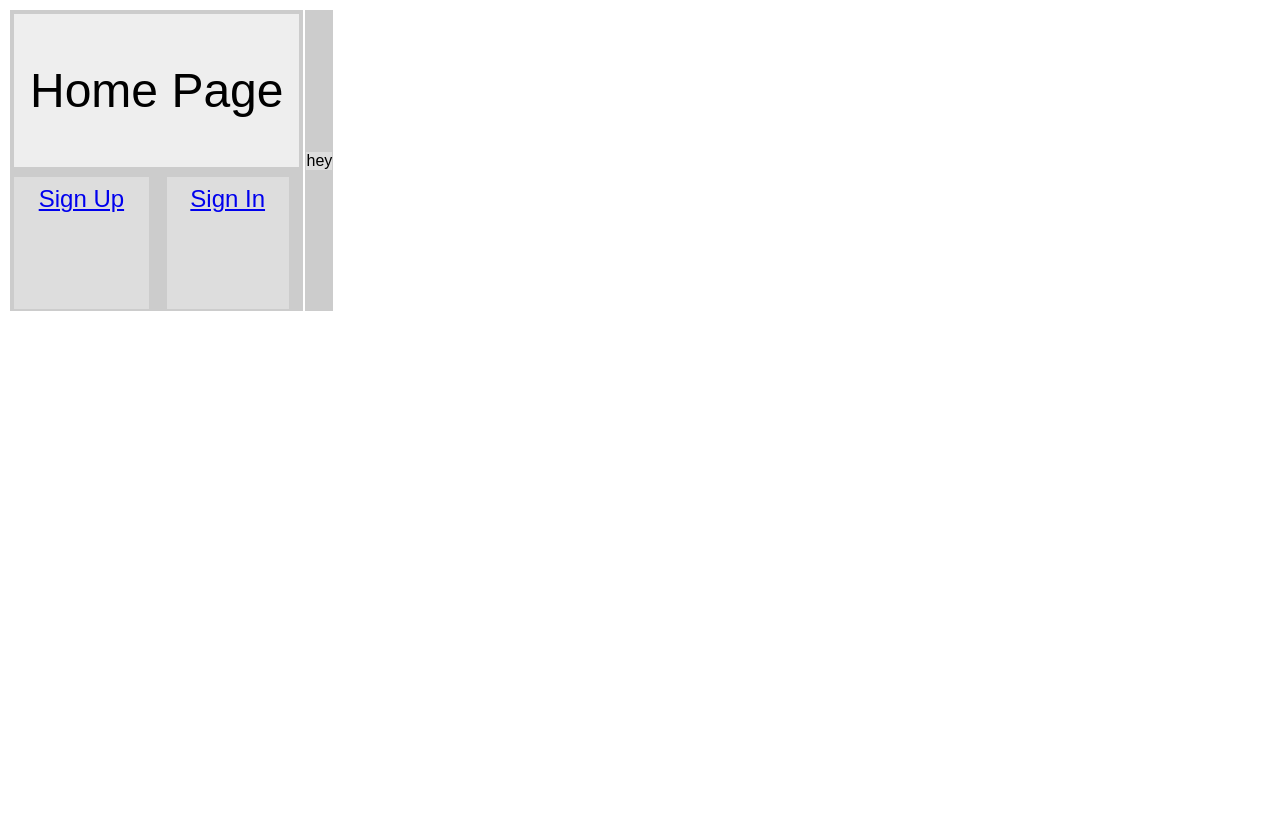
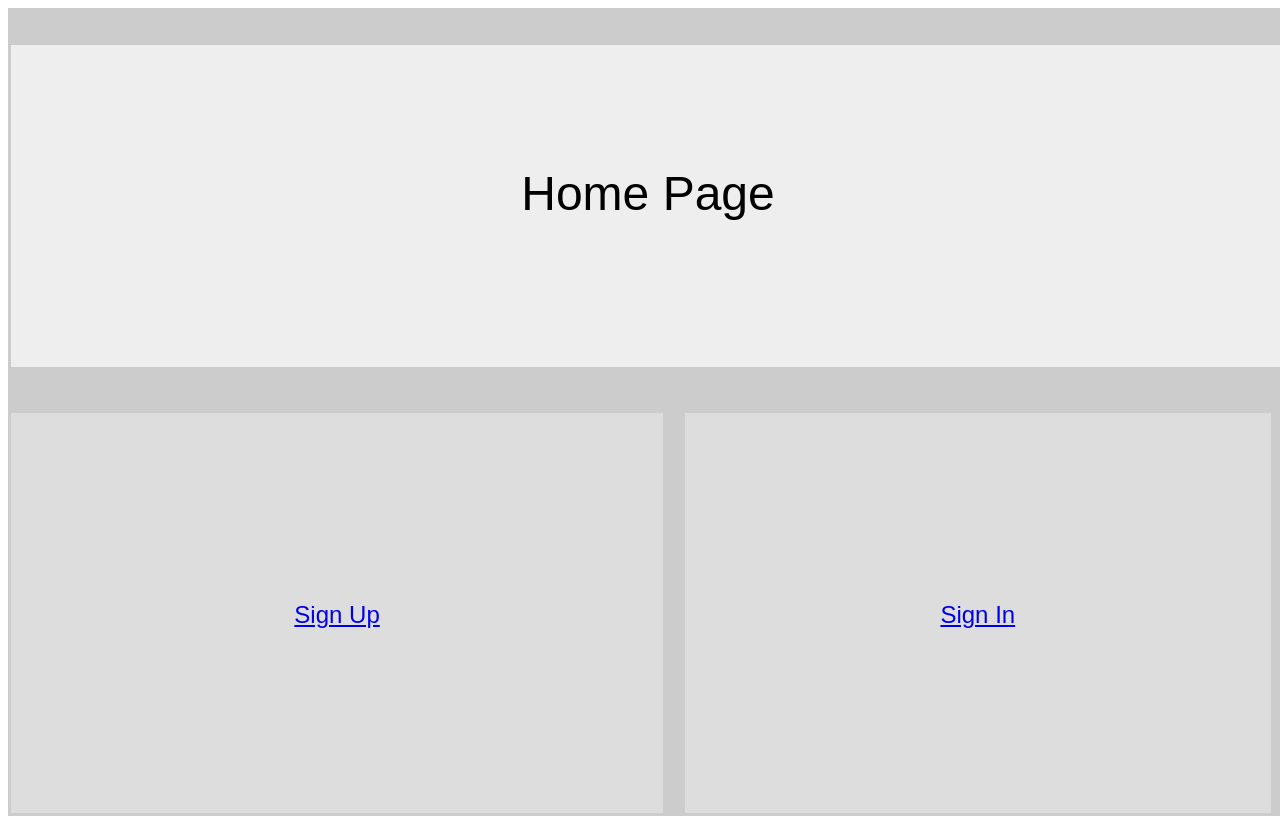
Before and after one commit to TheSithCoder/Mentorflow, a React (Create React App) app in the folder app/client/: page / in a window 1280 px wide. Before the commit the page ends 800 px from the top, so only its background shows below. Built offline with nearby package versions, Linux system fonts and the light colour scheme.

Commit message:
home page

```diff
--- a/app/client/public/index.html
+++ b/app/client/public/index.html
@@ -25,7 +25,7 @@
     <noscript>
       You need to enable JavaScript to run this app.
     </noscript>
-    <div id="root"></div>
+    <div id="root" style="height:100%;width:100%"></div>
     <!--
       This HTML file is a template.
       If you open it directly in the browser, you will see an empty page.
--- a/app/client/src/home.js
+++ b/app/client/src/home.js
@@ -6,46 +6,59 @@ import {Link} from 'react-router-dom';
 class Home extends Component{
     render(){
         return (
-            <div style={{"margin":"8px","width":"100%","height":"100%"}}>
-                <table>
-                    <tbody>
-                        <tr>
+            <div style={{"margin":"8px","width":"100%","height":"100%","background-color":"#ccc"}}>
                 <style>
-                                {"td { height: 8em; background-color: #ccc; }"}
+                    {".buttonspace { background-color: #ddd; text-align: center; padding: 8px; display: inline-block; width: 95%; height: 384px; }"}
+                    {".buttonspace a { font-size: 150%; }"}
+                    {"tr { height: 400px; }"}
+                    {"p { display: block; }"}
                 </style>
-                            <td>
-                                <style>
-                                    {".buttonspace { background-color: #ddd; text-align: center; padding: 8px; display: inline-block; width: 80%; height: 90%; }"}
-                                    {".buttonspace a { font-size: 150%; }"}
-                                    {"td { margin: auto; }"}
-                                </style>
-                                <table>
+                <table style={{"width":"100%"}}>
                     <tbody>
                         <tr>
                             <td colspan="2">
-                                                <div style={{"background-color":"#eee", "padding":"1px 16px", "margin-bottom":"8px"}}>
-                                                    <p style={{"font-size":"300%"}}>Home Page</p>
+                                <div style={{"background-color":"#eee", "padding":"1px 16px", "margin-bottom":"8px", "height":"320px"}}>
+                                <br />
+                                <br />
+                                <br />
+                                <br />
+
+                                    <p style={{"font-size":"300%", "text-align":"center"}}>Home Page</p>
                                 </div>
                             </td>
                         </tr>
                         <tr>
                             <td>
                                 <div class="buttonspace">
+                                <br />
+                                <br />
+                                <br />
+                                <br />
+                                <br />
+                                <br />
+                                <br />
+                                <br />
+                                <br />
+                                <br />
+
                                     <Link to='/signup'>Sign Up</Link>
+
                                 </div>
                             </td>
                             <td>
                                 <div class="buttonspace">
+                                <br />
+                                <br />
+                                <br />
+                                <br />
+                                <br />
+                                <br />
+                                <br />
+                                <br />
+                                <br />
+                                <br />
+
                                     <Link to="/signin">Sign In</Link>
-                                                </div>
-                                            </td>
-                                        </tr>
-                                    </tbody>
-                                </table>
-                            </td>
-                            <td>
-                                <div style={{"background-color":"#ddd"}}>
-                                    <p>hey</p>
                                 </div>
                             </td>
                         </tr>
```
Lines whose indentation alone changed are shown as unchanged.
